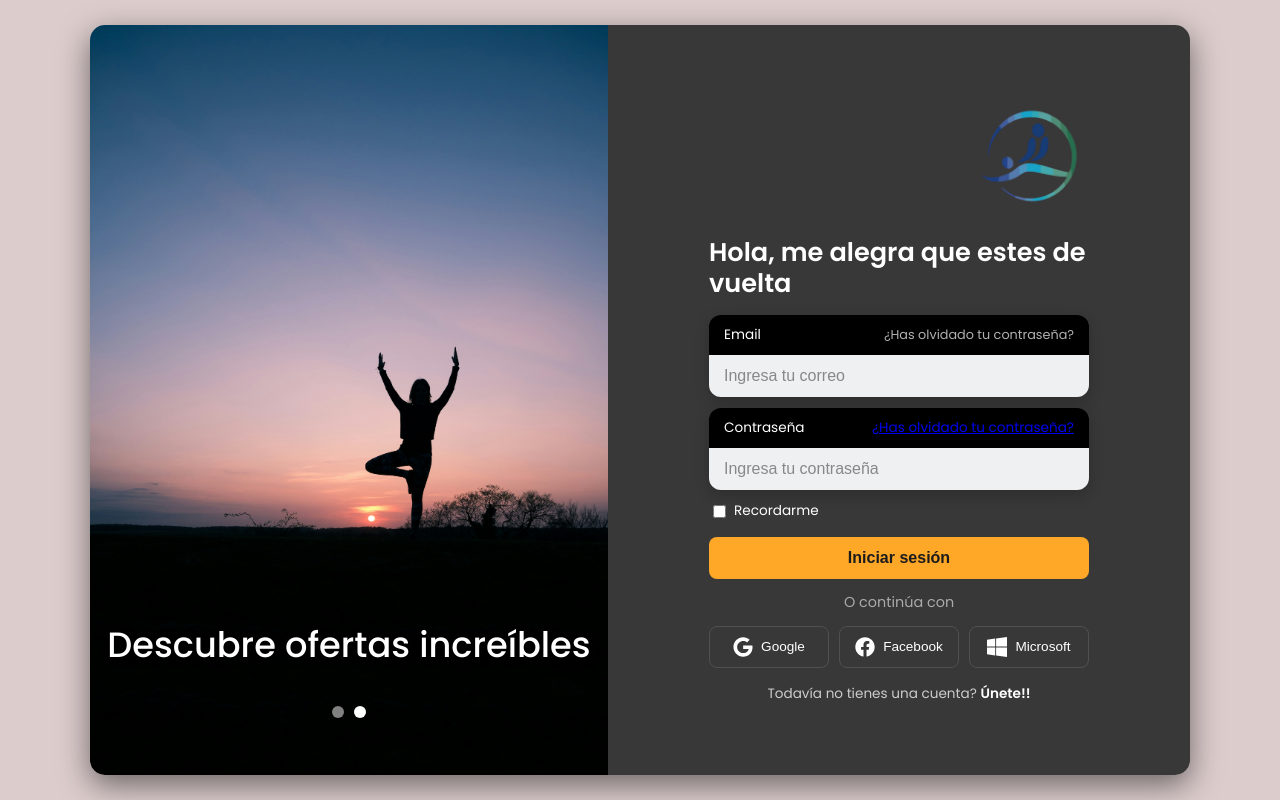
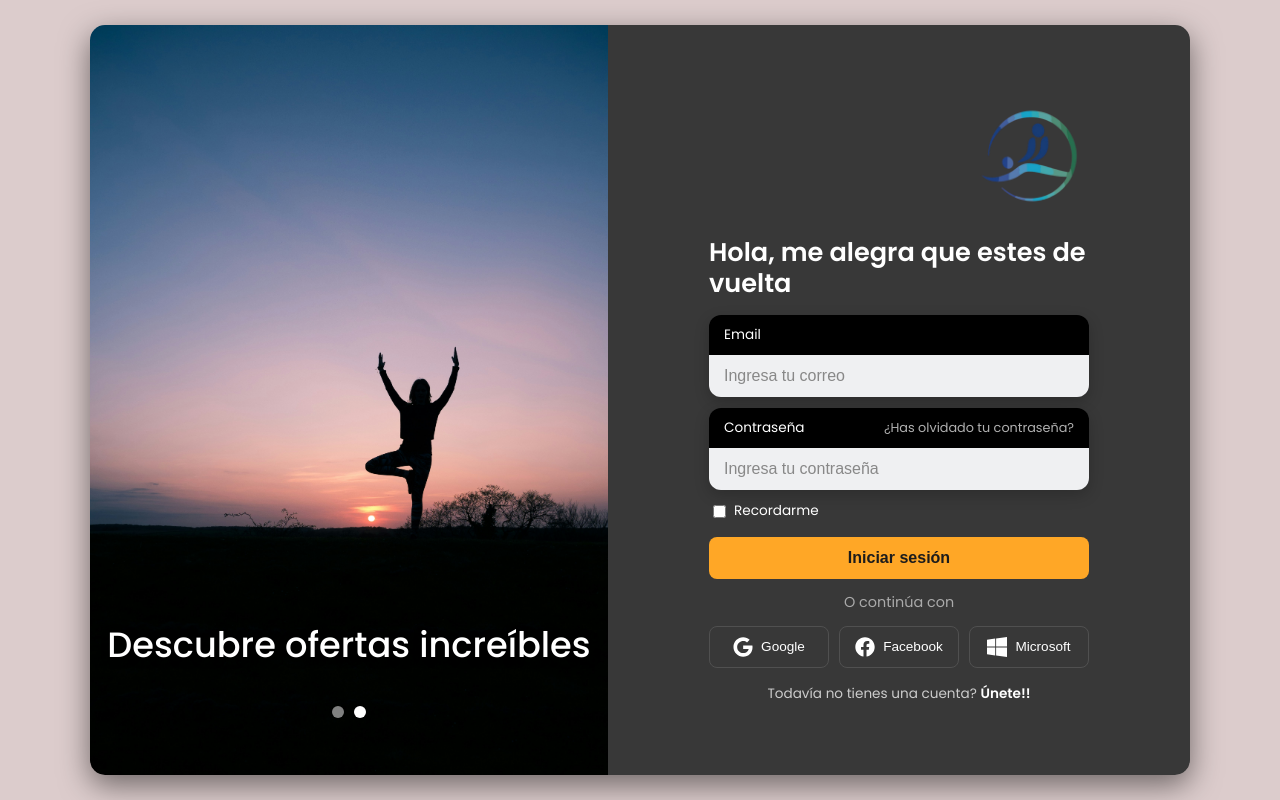
Before and after one commit to IamAndrew25/Centro-de-masajes-Relax-Relax, a React (Create React App) app in the folder Front-End/: page /login in a window 1280 px wide. Built offline with nearby package versions, Linux system fonts and the light colour scheme; the HTML template or start-up script is replaced by a standard one.

Commit message:
Updates: Correciones menores

```diff
--- a/Front-End/src/pages/Auth/Login.jsx
+++ b/Front-End/src/pages/Auth/Login.jsx
@@ -60,7 +60,6 @@ const Login = ({ onToggleView }) => {
         <div className="auth-input-group">
           <label htmlFor="email" className="auth-label">
             Email
-            <a href="/forgot-password" className="auth-forgot-password">¿Has olvidado tu contraseña?</a>
           </label>
           <input
             type="email"
@@ -74,7 +73,7 @@ const Login = ({ onToggleView }) => {
         <div className="auth-input-group">
           <label htmlFor="password" className="auth-label">
             Contraseña
-            <Link to="/ForgotPassword" className="forgot-password">
+            <Link to="/ForgotPassword" className="auth-forgot-password">
               ¿Has olvidado tu contraseña?
             </Link>
           </label>
```
Also changed, not shown: 1 other file (tests, documents, lock files or other folders).
